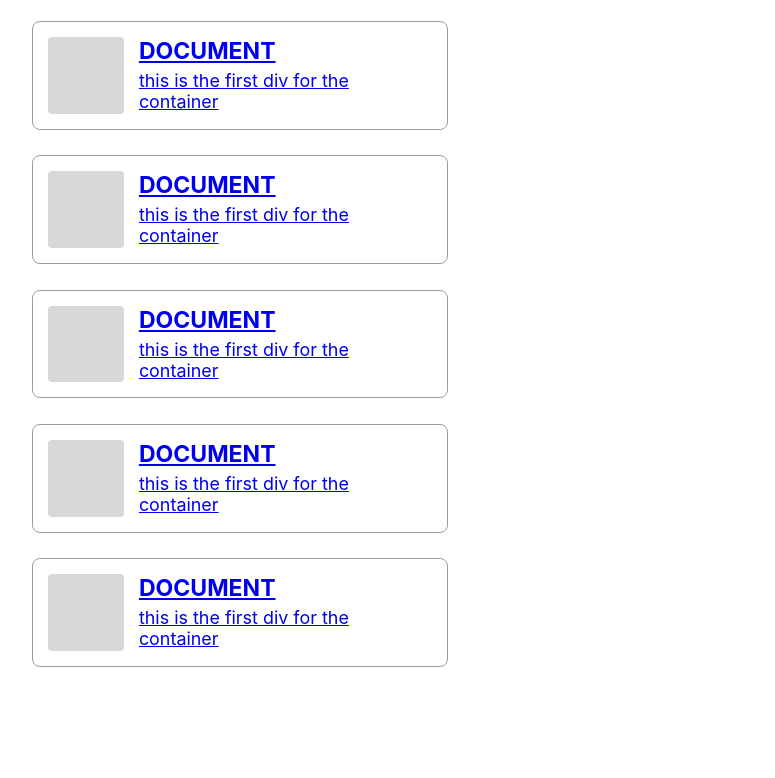
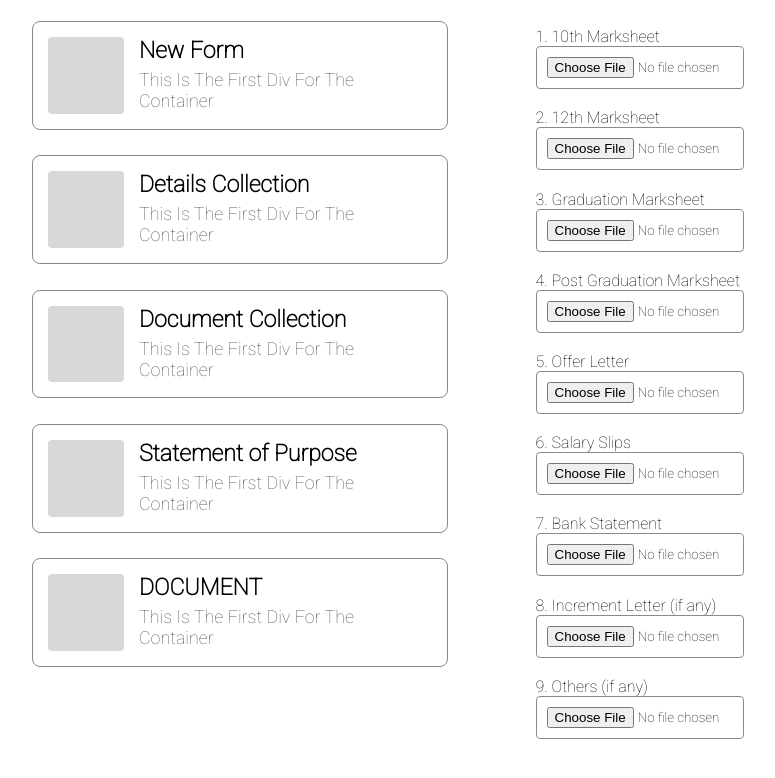
Before and after one commit to head-node/turbohire, a React (Create React App) app: page /Documents in a window 1280 px wide. Shown: the top 778 px of the page, without its empty margins (2-777 px from the left). Built offline with nearby package versions, Linux system fonts and the light colour scheme.

Commit message:
object mapped

```diff
--- a/public/index.html
+++ b/public/index.html
@@ -2,6 +2,8 @@
 <html lang="en">
   <head>
     <meta charset="utf-8" />
+    <link rel="preconnect" href="https://fonts.gstatic.com">
+<link href="https://fonts.googleapis.com/css2?family=Roboto:wght@100&display=swap" rel="stylesheet">
     <link rel="icon" href="%PUBLIC_URL%/favicon.ico" />
     <meta name="viewport" content="width=device-width, initial-scale=1" />
     <meta name="theme-color" content="#000000" />
--- a/src/App.css
+++ b/src/App.css
@@ -1,9 +1,10 @@
 *{
-  font-family: -apple-system, BlinkMacSystemFont, 'Segoe UI', Roboto, Oxygen, Ubuntu, Cantarell, 'Open Sans', 'Helvetica Neue', sans-serif;
+  font-family: 'Roboto', sans-serif;
 }
 .container{
  /* min-height: 100vw; */
  display: flex;
+ /* justify-content: space-around; */
 }
 .sidenav{
 display: flex;
@@ -15,7 +16,7 @@ flex-direction: column;
   width: 30vw;
   /* height: 100%; */
   /* border: 1px solid blue; */
-  border: 1px solid rgb(156,155,155);
+  border: 1px solid #888888;
   padding: 15px;
   text-decoration: none;
   border-radius: 8px;
@@ -30,11 +31,15 @@ flex-direction: column;
 
   border-radius: 4px;
 }
+.box:hover{
+  background: rgba(26, 143, 230, 0.3);
+}
 h3 {
   font-size: 1.8vw;
   padding: 0;
   /* margin: 10px; */
   margin: 0;
+  color: #000000;
 }
 .child-textbox {
   margin-left: 15px;
@@ -48,6 +53,8 @@ h3 {
   border: none;
   text-decoration: none;
   font-size: 1.4vw;
+  color: #595959;
+  text-transform: capitalize;
 }
 
 .answer{
@@ -61,3 +68,16 @@ h3 {
   margin-left: 99px;
   margin-right: 102px;
 }
+.link:active{
+color: black;
+box-shadow: 0px 0px 8px rgba(52, 52, 52, 0.3);
+
+}
+.link{
+  text-decoration: none;
+}
+.list{
+  list-style-type: none; /* Remove bullets */
+  padding: 0; /* Remove padding */
+  margin: 0;
+}
--- a/src/App.js
+++ b/src/App.js
@@ -1,19 +1,20 @@
 import React from "react";
 import "./App.css";
-import About from "./about";
+
 import { BrowserRouter as Router, Switch, Route, Link } from "react-router-dom";
-
+import Details from "./components/Details"
+import Documents from "./components/Documents"
 export default function App() {
   return (
     <Router>
       <div className="container">
         <div className="sidenav">
           <div>
-            <Link className="link" to="/about">
+            <Link style={{}} className="link" to="/">
               <div className="div-card">
                 <div className="box"></div>
                 <div className="child-textbox">
-                  <h3>DOCUMENT</h3>
+                  <h3>New Form</h3>
                   <div className="text">
                     this is the first div for the container
                   </div>
@@ -22,11 +23,11 @@ export default function App() {
             </Link>
           </div>
           <div>
-            <Link className="link" to="/about">
+            <Link className="link" to="/Details">
               <div className="div-card">
                 <div className="box"></div>
                 <div className="child-textbox">
-                  <h3>DOCUMENT</h3>
+                  <h3>Details Collection</h3>
                   <div className="text">
                     this is the first div for the container
                   </div>
@@ -35,11 +36,11 @@ export default function App() {
             </Link>
           </div>
           <div>
-            <Link className="link" to="/about">
+            <Link className="link" to="/Documents">
               <div className="div-card">
                 <div className="box"></div>
                 <div className="child-textbox">
-                  <h3>DOCUMENT</h3>
+                  <h3>Document Collection</h3>
                   <div className="text">
                     this is the first div for the container
                   </div>
@@ -48,11 +49,11 @@ export default function App() {
             </Link>
           </div>
           <div>
-            <Link className="link" to="/about">
+            <Link className="link" to="/">
               <div className="div-card">
                 <div className="box"></div>
                 <div className="child-textbox">
-                  <h3>DOCUMENT</h3>
+                  <h3>Statement of Purpose</h3>
                   <div className="text">
                     this is the first div for the container
                   </div>
@@ -61,7 +62,7 @@ export default function App() {
             </Link>
           </div>
           <div>
-            <Link className="link" to="/about">
+            <Link className="link" to="/">
               <div className="div-card">
                 <div className="box"></div>
                 <div className="child-textbox">
@@ -78,11 +79,11 @@ export default function App() {
         {/* A <Switch> looks through its children <Route>s and
             renders the first one that matches the current URL. */}
         <Switch>
-          <Route path="/about">
-            <About />
-          </Route>
-          <Route path="/users">{/* <Users >About</Link> */}</Route>
-          <Route path="/">{/* <Home >About</Link> */}</Route>
+          {/* <Route path="/">
+
+          </Route> */}
+          <Route exact path="/Details"><Details/></Route>
+          <Route exact path="/Documents"><Documents/></Route>
         </Switch>
       </div>
     </Router>
--- a/src/about.js
+++ /dev/null
@@ -1,15 +0,0 @@
-import React from "react";
-
-const about = () => {
-  return (
-    <div>
-      <form>
-        <label for="name">Name</label>
-        <br></br>
-        <input id="name"></input>
-      </form>
-    </div>
-  );
-};
-
-export default about;
--- a/src/components/Details/index.css
+++ b/src/components/Details/index.css
@@ -0,0 +1,18 @@
+#dob {
+    text-transform: uppercase;
+    width: max-content;
+  }
+  .details-container {
+    display: flex;
+    flex-direction: column;
+    margin: 0 0 0 30%;
+    /* align-items: center;  */
+  }
+  .details-container input {
+    width: 40vw;
+    height: 3vw;
+    border-radius: 4px;
+  }
+  .details-container div {
+    margin: 1.5vw 0
+  }
--- a/src/components/Details/index.js
+++ b/src/components/Details/index.js
@@ -1,9 +1,10 @@
 import React from "react";
+import "./index.css"
+const Details = () => {
 
-const Details = () => {
   return (
     <div style={{display:'flex',justifyContent:"center"}}>
-      <form>
+      <form className="details-container">
         <div>
           {" "}
           <label for="name">Name</label>
--- a/src/components/Documents/index.css
+++ b/src/components/Documents/index.css
@@ -0,0 +1,28 @@
+* {
+  font-family: "Roboto", sans-serif;
+}
+.document-container {
+  display: flex;
+  flex-direction: column;
+  margin: 0 0 0 30%;
+}
+.document-container div {
+  margin: 1.5vw 0;
+}
+.document-container input {
+  width: 186px;
+  padding: 10px;
+  border-radius: 4px;
+
+  border: 1px solid #8a8a8a;
+  border-radius: 4px;
+}
+label {
+  width: max-content;
+  display: inline-block;
+}
+.document-container ul {
+  list-style-type: none; /* Remove bullets */
+  padding: 0; /* Remove padding */
+  margin: 0; /* Remove margins */
+}
--- a/src/components/Documents/index.js
+++ b/src/components/Documents/index.js
@@ -1,10 +1,34 @@
-import React from 'react'
-
+import React from "react";
+import "./index.css";
 export default function App() {
+  const sections = [
+    "10th Marksheet",
+    "12th Marksheet",
+    "Graduation Marksheet",
+    "Post Graduation Marksheet",
+    "Offer Letter",
+    "Salary Slips",
+    "Bank Statement",
+    "Increment Letter (if any)",
+    "Others (if any)",
+  ];
   return (
-    <div >
-      <form>
-        <div>
+    <div>
+      <form className="document-container">
+        <ul >
+          {sections.map((item, idx) => {
+            return (
+              <li >
+                <div>
+                  <label for={idx}>{idx+1}.{" "}{item}</label>
+                  <br></br>
+                  <input type="file" id={idx}></input>
+                </div>
+              </li>
+            );
+          })}
+        </ul>
+        {/* <div>
           <label for="10th">10th Marksheet</label>
           <br></br>
           <input type="file" id="10th"></input>
@@ -48,7 +72,7 @@ export default function App() {
           <label for="others">Others (if any)</label>
           <br></br>
           <input type="file" id="others"></input>
-        </div>
+        </div> */}
       </form>
     </div>
   );
```
Also changed, not shown: src/components/StatementOfPurpose/index.js (+4 -4 lines).
